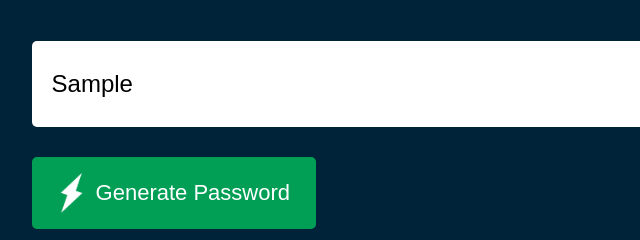
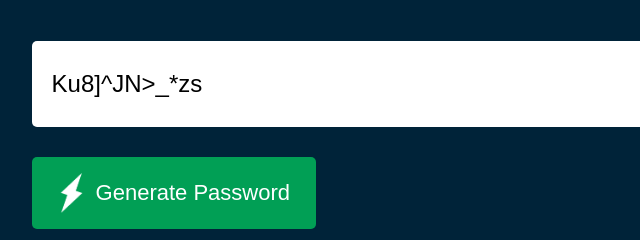
Before and after one commit to creatornicole/javascript-30-beginner-projects, a plain HTML site: page randomPwd/index.html in a window 1280 px wide. Both pictures are taken after typing "Sample" into the empty fields and a click on the button "Generate Password". Shown: the part 287-527 px from the top of the page, 122-762 px from the left. Drawn offline with Linux system fonts and the light colour scheme.

Commit message:
randomPwd | adds javascript

```diff
--- a/randomPwd/index.html
+++ b/randomPwd/index.html
@@ -4,7 +4,7 @@
     <meta name="viewport" content="width=device-width, initial-scale=1.0">
     <title>Random Password Generator</title>
 
-    <!-- implement stylesheet -->
+    <!-- link to stylesheet -->
     <link rel="stylesheet" href="style.css">
 </head>
 <body>
@@ -13,10 +13,12 @@
         <div class="display">
             <input type="text" id="password" placeholder="Password">
             <!-- icon -->
-            <img src="images/copy.png">
+            <img src="images/copy.png" onclick="copyPassword()">
         </div>
-        <button><img src="images/generate.png">Generate Password</button>
+        <button onclick="createPassword()"><img src="images/generate.png">Generate Password</button>
     </div>
 
+    <!-- link to javascript -->
+    <script src="script.js"></script>
 </body>
 </html>
--- /dev/null
+++ b/randomPwd/script.js
@@ -0,0 +1,32 @@
+const passwordBox = document.getElementById("password");
+const length = 12; // password length
+
+// different characters that are allowed in password
+const upperCase = "ABCDEFGHIJKLMNOPQRSTUVWXYZ";
+const lowerCase = "abcdefghijklmnopqrstuvwxyz";
+const number = "0123456789";
+const symbol = "@#$%^&*()_*~|}{[]<>/-=";
+
+const allChars = upperCase + lowerCase + number + symbol;
+
+// Generates Random Password
+function createPassword() {
+    let password = "";
+    // ensures that at least one symbol of each is in password
+    password += upperCase[Math.floor(Math.random() * upperCase.length)];
+    password += lowerCase[Math.floor(Math.random() * lowerCase.length)];
+    password += number[Math.floor(Math.random() * number.length)];
+    password += symbol[Math.floor(Math.random() * symbol.length)];
+    // generate password with specified length
+    while(length > password.length) {
+        password += allChars[Math.floor(Math.random() * allChars.length)]
+    }
+    // show password in input field
+    passwordBox.value = password;
+}
+
+// Copies Password to Clipboard
+function copyPassword() {
+    passwordBox.select();
+    document.execCommand("copy");
+}
```
